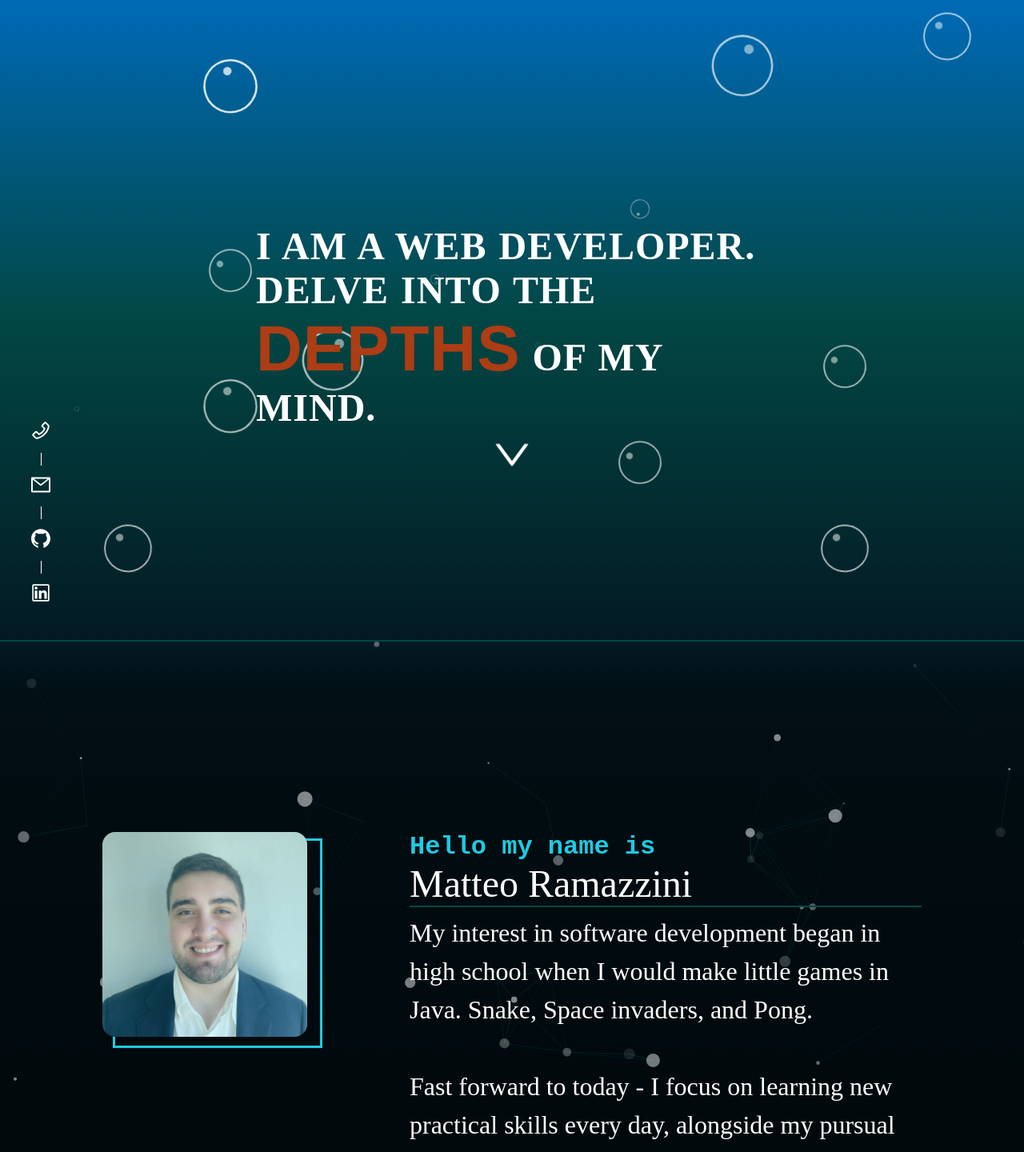
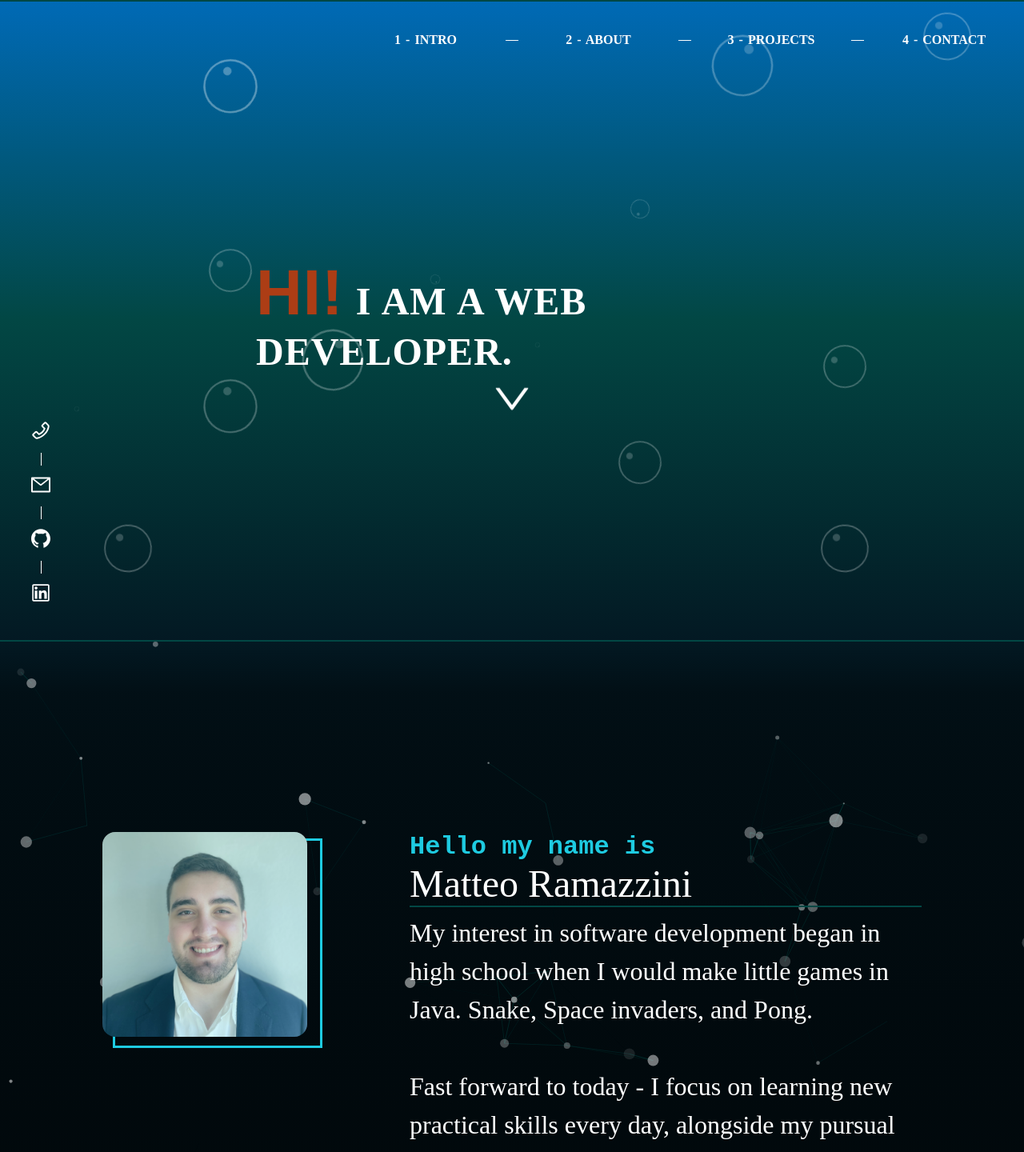
Before and after one commit to mramazzini/PortfolioMk4, a React (Create React App) app: page / in a window 1280 px wide. Shown: the top 1440 px of the page at 80% size. Built offline with nearby package versions, Linux system fonts and the light colour scheme.

Commit message:
Fixed top nav not working with Link tag

```diff
--- a/package.json
+++ b/package.json
@@ -11,6 +11,7 @@
     "antd": "^5.1.7",
     "react": "17.0.2",
     "react-dom": "17.0.2",
+    "react-loading": "^2.0.3",
     "react-native": "0.66.0",
     "react-particles": "^2.9.3",
     "react-router-dom": "^6.8.0",
--- a/src/App.css
+++ b/src/App.css
@@ -3,10 +3,59 @@
   padding: 0;
 }
 
+
+
 .side-nav-icon{
   font-size: 1.5rem;
   color: #fff;
-  transition: opacity 1s ease-in-out;
+  transition-property: opacity, font-size;
+  transition-delay:3s,0s;
+  transition-duration: 1s;
+}
+.nav-bar-top{
+  position: fixed;
+  right:0;
+  z-index:6;
+  display:flex;
+  align-items:center;
+}
+.nav-section:hover{
+  color:#ac3d15;
+  transition: all 0.5s;
+  font-size: 1.5rem;
+}
+.top-nav-divider{
+  height:1px;
+  width:1rem;
+  background-color:white;
+
+  transition-delay: 1s;
+}
+.nav-section {
+
+  color: #fff;
+  text-decoration: none;
+  word-spacing: 2px;
+  font-weight: bolder;
+  transition-property: opacity, font-size;
+  transition-duration: 1s;
+  transition-delay: 4s, 0s;
+  display: flex;
+  font-size: 1rem;
+  justify-content: center;
+  align-items: center;
+  height: 100px;
+  width: 200px;
+  text-transform: uppercase;
+
+  transform-origin: top left;
+
+
+}
+.side-nav-icon:hover{
+  transition: all 0.5s;
+  color:#ac3d15;
+  font-size: 2rem;
 }
 
 .phone-number{
@@ -52,8 +101,8 @@
 
   opacity: 0;
   width: 20vw;
-  height: 20vh;
-
+  height: 60vh;
+  margin:20px;
   background-color: lightgray;
   border-radius: 10px;
   text-align: center;
@@ -73,11 +122,38 @@
   opacity: 1;
 
 }
+.loading-screen{
+  width:100%;
+  height: 100%;
+  background-color:#024744;
+  position: fixed;
+  z-index:7;
+  display: flex;
+  align-items: center;
+  justify-content: center;
+  margin: 0;
+  padding: 0;
+  animation-name:move-loading-screen;
+  animation-duration:1s;
+  animation-fill-mode: forwards;
+  animation-delay: 3s;
+}
+.loading{
+  margin: 0;
+  padding: 0;
+  z-index:8;
+}
+@keyframes move-loading-screen {
+  to {
+    transform: translateX(100%);
+  }
+}
 .projects{
-  top:230vh;
+  top:220vh;
   position:absolute;
   z-index: 3;
-  left:20%;
+  width:100%;
+
   overflow: hidden;
 }
 .show {
@@ -152,6 +228,7 @@
 }
 .about-main{
   line-height: 150%;
+
   font-size: 2rem;
   color: #fff;
 
@@ -179,6 +256,7 @@
   background-color:#024744;
   position: absolute;
   z-index: 3;
+
 }
 .box {
   height: 80vh;
@@ -205,6 +283,9 @@
   position: absolute;
 
   z-index: 4;
+}
+#divider0{
+  top:0;
 }
 #divider1{
   top:100vh;
@@ -293,17 +374,31 @@
 }
 .intro{
   position: absolute;
-  top:35vh;
+  top:40vh;
   left:25vw;
   width:50vw;
   align-items: center;
   display: flex;
   justify-content: center;
   flex-direction: column;
-  transition: all 1s ease-in-out;
-  transition-delay: 1s;
+  transition-property: opacity, all;
+  transition-delay: 6s, 0s;
+  transition-duration: 1s;
+
 }
 
+.bubble-wrapper{
+  opacity: 0; /* set the initial opacity to 0 */
+  animation: fade-in 1s ease-in-out forwards 6s;
+}
+@keyframes fade-in {
+  from {
+    opacity: 0; /* start at 0 opacity */
+  }
+  to {
+    opacity: 1; /* end at 1 opacity */
+  }
+}
 .bubble-wrapper div {
   height: 60px;
   width: 60px;
@@ -313,7 +408,9 @@
   top: 10%;
   left: 10%;
   animation: 4s linear infinite;
+
 }
+
 div .dot {
 
   height: 10px;
@@ -427,3 +524,6 @@ div .dot {
 ::-webkit-scrollbar-thumb:hover {
   background: #006ab6;
 }
+.clickable{
+  cursor: pointer;
+}
--- a/src/components/AboutMe.js
+++ b/src/components/AboutMe.js
@@ -40,7 +40,7 @@ function AboutMe() {
           <br /><br />
           Fast forward to today - I focus on learning new practical skills every day, alongside my pursual of my Computer Science degree.
           <br /><br />
-          I am dedicated to providing the best user experience in whatever project I <p className = 'pun'>dive</p> into.
+          I am dedicated to providing the best user experience in whatever project I dive into.
         </section>
       </div>
     </div>
--- a/src/components/AboutParticles.js
+++ b/src/components/AboutParticles.js
@@ -30,7 +30,7 @@ const AboutParticles = () => {
                     "color": {
                       "value": "#fff"
                     },
-                    "opacity": 1
+                    "opacity": 0.5
                   },
                   "enable": false
                 },
@@ -86,7 +86,7 @@ const AboutParticles = () => {
                       "distance": 400,
                       "duration": 2,
                       "mix": false,
-                      "opacity": 0.8,
+                      "opacity": 0.4,
                       "size": 40,
                       "divs": {
                         "distance": 200,
--- a/src/components/Intro.js
+++ b/src/components/Intro.js
@@ -27,10 +27,11 @@ function Intro() {
     window.scrollTo({top:rect.top+scrollTop, behavior:'smooth'});
   }
 
+
   return (
     <div  className={`intro ${inViewport ? "show" : "hide"}`} id = 'anchor' >
-      <p className='intro-text'>I am a Web Developer. Delve into the <p className='madness'>Depths</p> of my mind.</p>
-      <div onClick = {scrollToAbout} className='bobbing-arrow'><DownOutlined style = {{fontSize:'300%'}}/></div>
+      <p className='intro-text'><p className='madness'>Hi!</p> I am a web developer. </p>
+      <div onClick = {scrollToAbout} className='clickable bobbing-arrow'><DownOutlined style = {{fontSize:'300%'}}/></div>
     </div>
   );
 }
--- a/src/components/NavBar.js
+++ b/src/components/NavBar.js
@@ -0,0 +1,77 @@
+import React, { useState, useEffect } from "react";
+
+import  {MailOutlined, GithubOutlined, PhoneOutlined, LinkedinOutlined } from '@ant-design/icons';
+import { Link } from "react-router-dom";
+
+const Navbar = () => {
+    const [inViewport, setInViewport] = useState(false);
+    const [sections, setSections] = useState([
+        { id: 1},
+        { id: 2 },
+        { id: 3 },
+        { id: 4},
+        { id: 5},
+        { id: 6},
+        { id: 7},
+
+      ]);
+  useEffect(() => {
+    const observer = new IntersectionObserver((entries) => {
+      entries.forEach((entry) => {
+        if (entry.isIntersecting) {
+          setInViewport(true);
+          let i = 0;
+    const intervalId = setInterval(() => {
+      setSections(prevSections => {
+        i++;
+        if (i === prevSections.length) {
+          clearInterval(intervalId);
+        }
+        return prevSections.map(section =>
+          section.id === i ? { ...section, show: true } : section
+        );
+      });
+    }, 200);
+    return () => clearInterval(intervalId);
+        }
+      });
+    });
+
+    observer.observe(document.querySelector(".nav-bar-top"));
+
+    return () => {
+      observer.disconnect();
+    };
+  }, []);
+
+
+  const scrollToAbout = async () => {
+    let el = await document.querySelector('#divider1');
+    var rect = el.getBoundingClientRect(), scrollTop = window.pageYOffset || document.documentElement.scrollTop;
+    window.scrollTo({top:rect.top+scrollTop, behavior:'smooth'});
+  }
+
+    return(
+        <div className = 'nav-bar-top'>
+            <div className= {`clickable nav-section ${sections[0].show ? 'show' : 'hide'}`} key = {sections[0].id}>
+            1 - Intro
+                </div>
+                <div className = {`top-nav-divider ${sections[1].show ? 'show' : 'hide'}`}></div>
+                <div   onClick = {scrollToAbout} className= {`clickable nav-section ${sections[2].show ? 'show' : 'hide'}`} key = {sections[1].id}>
+            2 - About
+                </div>
+                <div className = {`top-nav-divider ${sections[3].show ? 'show' : 'hide'}`}></div>
+                <div  className= {`clickable nav-section ${sections[4].show ? 'show' : 'hide'}`} key = {sections[2].id}>
+                    3 - Projects
+                </div>
+                <div className = {`top-nav-divider ${sections[5].show ? 'show' : 'hide'}`}></div>
+                <div  className= {`clickable nav-section ${sections[6].show ? 'show' : 'hide'}`} key = {sections[3].id}>
+                    4 - Contact
+                </div>
+
+
+
+        </div>
+    );
+}
+export default Navbar;
--- a/src/components/Projects.js
+++ b/src/components/Projects.js
@@ -43,14 +43,16 @@ const Projects = () => {
 
   return (
     <div className = 'projects'>
-      <div className = "project-title">Some things I have done</div>
-      <div className='projects-divider'></div>
+
+
     <div className={`card-container ${inViewport ? 'in-viewport' : ''}`}>
 
        <div
           key={cards[0].id}
           className={`card ${cards[0].show ? 'show' : 'hide'} `}
-        ></div>
+        >
+
+        </div>
 
         <div
           key={cards[1].id}
--- a/src/components/SideNav1.js
+++ b/src/components/SideNav1.js
@@ -51,7 +51,7 @@ const SideNav1 = () => {
     <div className = {`side-nav ${inViewport ? 'in-viewport' : ''}`}>
         <div className = {`phone-number ${showPhone ? 'show' : 'hide'}`}>Call Me! +1(281)-620-2896</div>
 
-        <Link key={icons[0].id} className = {`side-nav-icon   ${icons[0].show ? 'show' : 'hide'} phone`} to="#About" onClick ={handlePhoneClick}><PhoneOutlined/></Link>
+        <Link key={icons[0].id} className = {`side-nav-icon   ${icons[0].show ? 'show' : 'hide'} phone`} to="#" onClick ={handlePhoneClick}><PhoneOutlined/></Link>
         <div  key={icons[1].id}className = {`side-nav-divider ${icons[1].show ? 'show' : 'hide'}`}></div>
         <Link key={icons[2].id} className = {`side-nav-icon   ${icons[2].show ? 'show' : 'hide'}`} to="#" onClick={(e) => {
                 window.location.href = "mailto:mramazzini123@gmail.com";
--- a/src/components/pages/Home.js
+++ b/src/components/pages/Home.js
@@ -1,11 +1,13 @@
 import React, {useEffect} from 'react';
+import ReactLoading from 'react-loading';
 import AboutParticles from '../AboutParticles';
 import Bubbles from '../Bubbles';
 import Intro from '../Intro';
 import AboutMe from '../AboutMe';
-
+import Navbar from '../NavBar';
 import Projects from '../Projects';
 import SideNav1 from '../SideNav1';
+
 function Home() {
 
   useEffect(() => {
@@ -15,8 +17,13 @@ function Home() {
   }, []);
     return (
       <div className='main-background'>
+        <div className = 'loading-screen'>
+        <ReactLoading className = 'loading' type={'cubes'} height={'15%'} width={'10%'} />
+        </div>
       <body>
-      <SideNav1/>
+      <div className = 'page-divider' id = 'divider0'></div>
+        <Navbar/>
+        <SideNav1/>
         <Bubbles/>
         <Intro/>
         <AboutMe />
```
Also changed, not shown: 1 other file (tests, documents, lock files or other folders).
